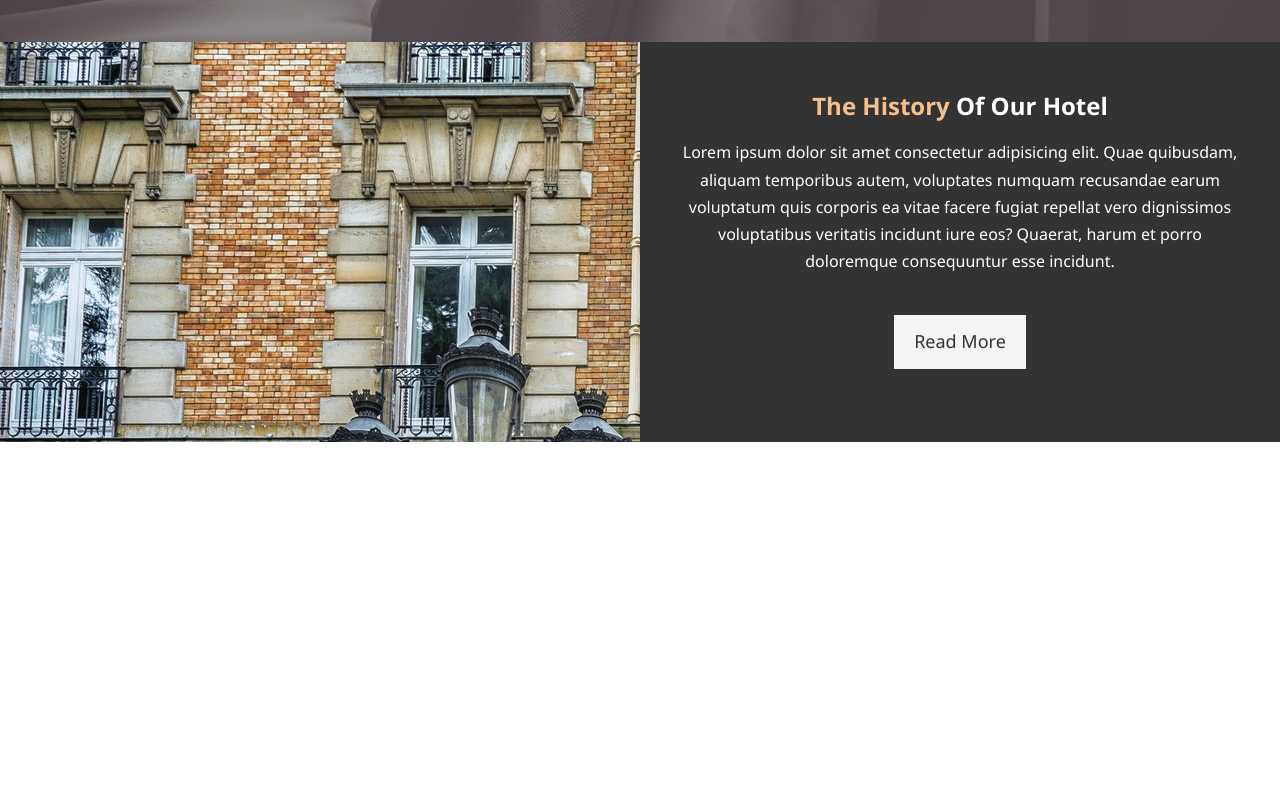
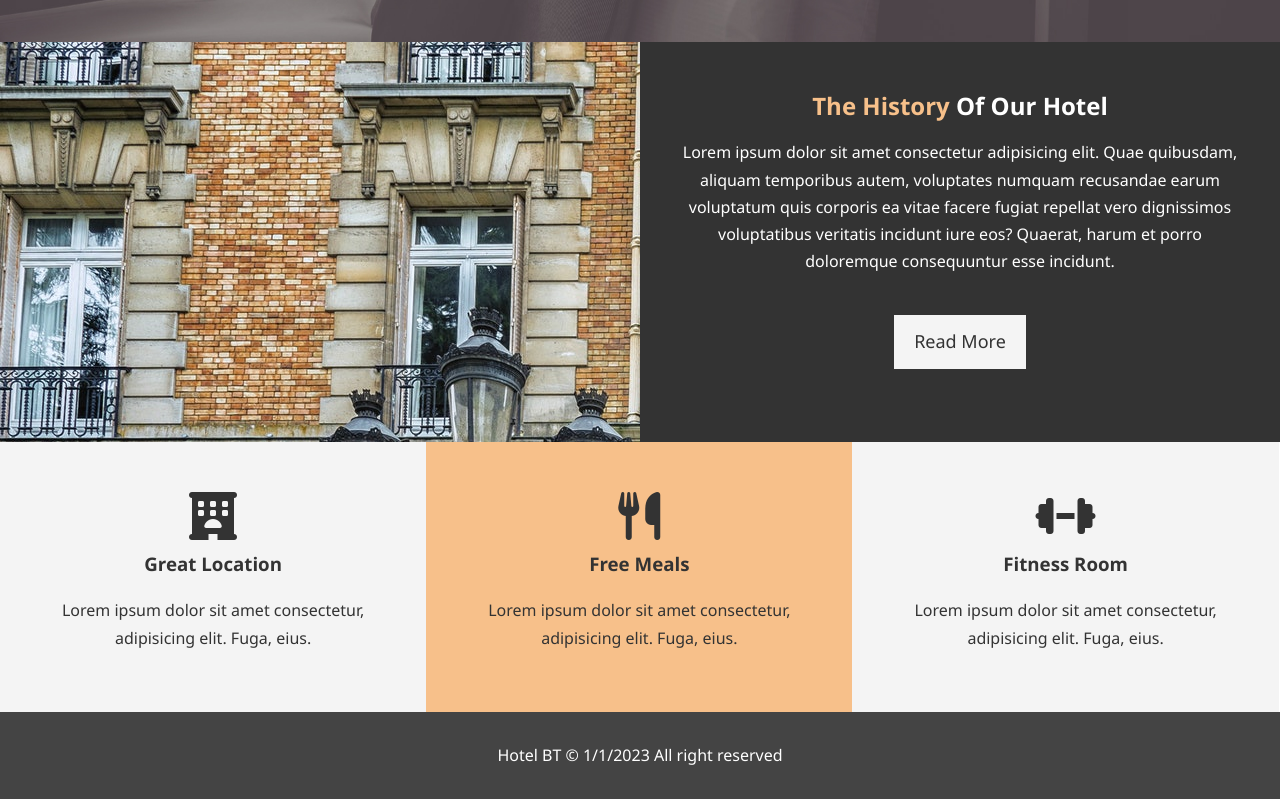
Before and after one commit to kaluczadzsi/hotel-website, a plain HTML site: page index.html in a window 1280 px wide. Shown: the part 625-1424 px from the top of the page. Before the commit the page ends 1067 px from the top, so only its background shows below. Drawn offline with Linux system fonts and the light colour scheme.

Commit message:
Home page finished

```diff
--- a/css/style.css
+++ b/css/style.css
@@ -65,8 +65,8 @@ p {
 }
 
 .bg-light {
-  background-color: #333;
-  color: #fff;
+  background-color: #f4f4f4;
+  color: #333;
 }
 
 .bg-dark {
@@ -75,9 +75,14 @@ p {
 }
 
 .bg-primary {
-  color: #f7c08a;
-  background-color: #333;
+  color: #333;
+  background-color: #f7c08a;
 }
+
+.clr {
+  clear: both;
+}
+
 /* Navbar */
 #navbar {
   background-color: #333;
@@ -162,3 +167,23 @@ p {
 #home-info .info-content p {
   padding-bottom: 30px;
 }
+
+/* Features */
+.box {
+  float: left;
+  width: 33.3%;
+  padding: 50px;
+  text-align: center;
+}
+
+.box i {
+  margin-bottom: 10px;
+}
+
+/* Footer */
+#main-footer {
+  text-align: center;
+  background-color: #444;
+  padding: 20px;
+  color: #fff;
+}
--- a/index.html
+++ b/index.html
@@ -9,6 +9,10 @@
       content="Welcome to the most extraordinary hotel in Boston Massachusetts"
     />
     <meta name="keywords" content="hotel,boston hotel, new england hotel" />
+    <link
+      rel="stylesheet"
+      href="https://cdnjs.cloudflare.com/ajax/libs/font-awesome/6.2.1/css/all.min.css"
+    />
     <link rel="stylesheet" href="css/style.css" />
     <title>Hotel BT | Welcome</title>
   </head>
@@ -55,5 +59,40 @@
         <a href="about.html" class="btn btn-light">Read More</a>
       </div>
     </section>
+
+    <section id="features">
+      <div class="box bg-light">
+        <i class="fa-solid fa-hotel fa-3x"></i>
+        <h3>Great Location</h3>
+        <p>
+          Lorem ipsum dolor sit amet consectetur, adipisicing elit. Fuga, eius.
+        </p>
+      </div>
+      <div class="box bg-primary">
+        <i class="fa-solid fa-utensils fa-3x"></i>
+        <h3>Free Meals</h3>
+        <p>
+          Lorem ipsum dolor sit amet consectetur, adipisicing elit. Fuga, eius.
+        </p>
+      </div>
+      <div class="box bg-light">
+        <i class="fa-solid fa-dumbbell fa-3x"></i>
+        <h3>Fitness Room</h3>
+        <p>
+          Lorem ipsum dolor sit amet consectetur, adipisicing elit. Fuga, eius.
+        </p>
+      </div>
+    </section>
+
+    <div class="clr"></div>
+    <footer id="main-footer">
+      <p>
+        Hotel BT &copy;
+        <script>
+          document.write(new Date().toLocaleDateString());
+        </script>
+        All right reserved
+      </p>
+    </footer>
   </body>
 </html>
```
